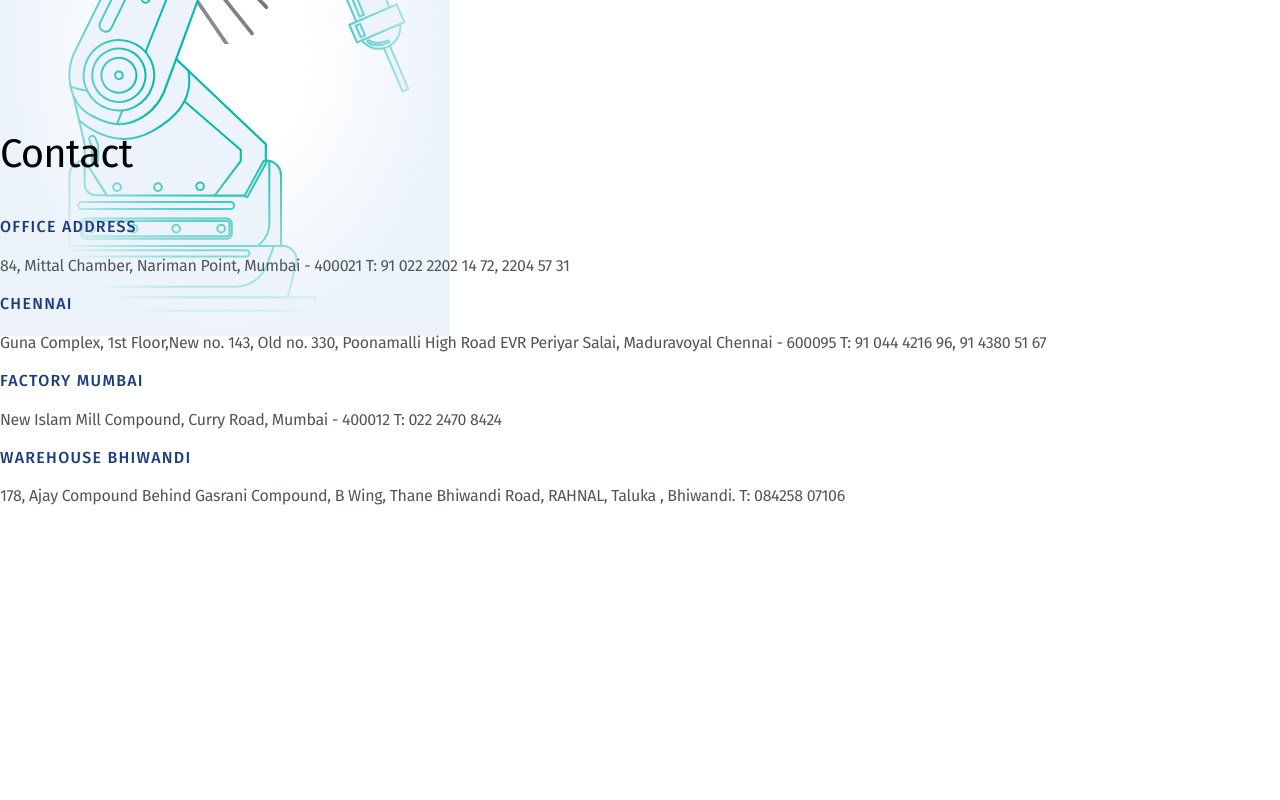
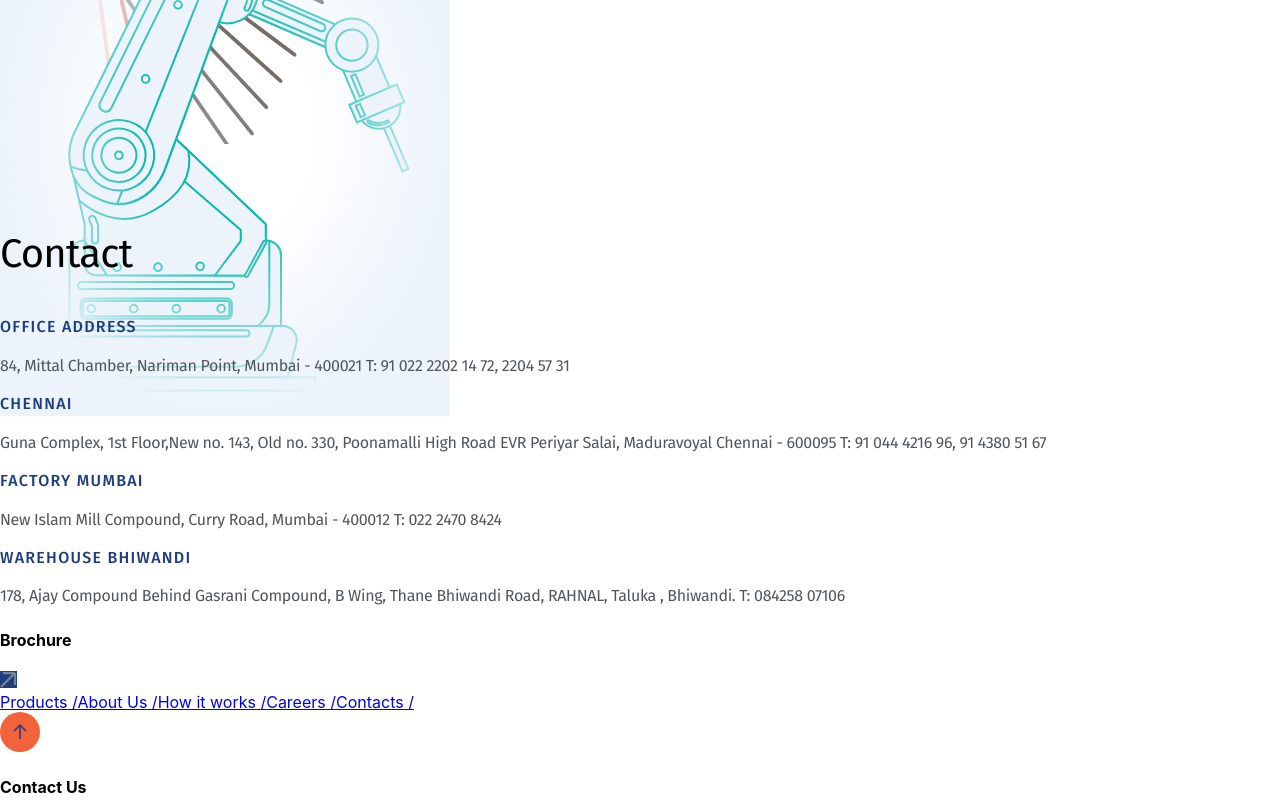
Before and after one commit to Aditya0510/MetaWeb, a React (Create React App) app: page / in a window 1280 px wide. Shown: the part 4000-4800 px from the top of the page. Built offline with nearby package versions, Linux system fonts and the light colour scheme.

Commit message:
merge with firebase

```diff
--- a/package.json
+++ b/package.json
@@ -1,5 +1,5 @@
 {
-  "name": "ek-sath",
+  "name": "metal-powder",
   "version": "0.1.0",
   "private": true,
   "dependencies": {
--- a/src/pages/Home/Component/BannerComponents.js/Banner4.js
+++ b/src/pages/Home/Component/BannerComponents.js/Banner4.js
@@ -44,24 +44,24 @@ const Banner4 = ({ index = 4, total = 5 }) => {
             </div>
 
             {/* column 2  */}
-            <div className="col-span-6  md:col-span-3 lg:col-span-4 flex flex-col justify-center xl:ml-[80px] mt-[60px] md:mt[0px]">
+            <div className="col-span-6  md:col-span-3 lg:col-span-4 flex flex-col justify-center xl:ml-[80px] mt-[60px] md:mt-[0px]">
               <img
                 src={brand1}
                 alt="product"
                 className="w-[190px] h-[68px] object-contain"
               />
-              <h2 className="Banner-title mt-[24px]">{title}</h2>
+              <h2 className="Banner-title mt-[12px] 2xl:mt-[24px]">{title}</h2>
 
               {/* description      */}
-              <p className="Banner-subtitle mt-[24px]">{subtitle}</p>
+              <p className="Banner-subtitle mt-[12px] 2xl:mt-[24px]">{subtitle}</p>
 
-              <p className="Banner-subtitle2 my-[24px]">{subtitle2}</p>
+              <p className="Banner-subtitle2 mt-[12px] 2xl:mt-[24px]">{subtitle2}</p>
 
-              <div className="grid 4xl:grid-cols-4 xl:grid-cols-3 grid-cols-2 my-[24px] ">
+              <div className="grid 4xl:grid-cols-4 xl:grid-cols-3 grid-cols-2 mt-[12px] 2xl:mt-[24px] ">
                 {expertise.map(({ title, image }, i) => (
                   <span
                     key={i}
-                    className="flex flex-col justify-center items-center mb-[35px]"
+                    className="flex flex-col justify-center items-center mb-[12px] 3xl:mb-[35px]"
                   >
                     <img src={image} alt="Jeep" className="w-[40px] h-[40px]" />
                     <span className="expertiseSectorTitle text-center">
--- a/src/pages/Home/Component/ContactSection.js
+++ b/src/pages/Home/Component/ContactSection.js
@@ -1,4 +1,5 @@
 import React from "react"
+import Footer from "../../../components/Footer"
 const contactData = [
   {
     title: "OFFICE ADDRESS",
@@ -22,8 +23,8 @@ const contactData = [
 ]
 const ContactSection = () => {
   return (
-    <div className="containerHeight">
-    <div className="p-[32px] containerHeight">
+    <div className="containerHeight ">
+    <div className="p-[32px]">
       <h2 className="contactTitle">Contact</h2>
       <div className="grid grid-cols-1 xl:grid-cols-4 md:grid-cols-2 gap-x-4 ">
         {contactData?.map(({ title, description }, i) => (
@@ -34,6 +35,7 @@ const ContactSection = () => {
         ))}
       </div>
     </div>
+    <Footer />
     </div>
   )
 }
--- a/src/pages/Home/Home.css
+++ b/src/pages/Home/Home.css
@@ -23,7 +23,7 @@ font-weight: 400;
 line-height: 150%;
 letter-spacing: -0.44px;
 
-@media screen and (max-width: 1280px) {
+@media screen and (max-width: 1440px) {
   font-size: 16px;
 
 }
@@ -37,7 +37,7 @@ letter-spacing: -0.44px;
   line-height: 150%; /* 48px */
   font-variant: all-small-caps;
   letter-spacing: 9.6px;
-  @media screen and (max-width: 1280px) {
+  @media screen and (max-width: 1440px) {
     font-size: 20px;
 
   }
@@ -114,7 +114,7 @@ letter-spacing: -0.28px;
   margin-top: 100px;
   @media screen and (min-width: 1280px) {
     margin-top: 80px;
-    height: calc(100vh - 100px);
+    height: calc(100vh - 80px);
 
   }
 }
```
Also changed, not shown: database.rules.json (added, +7 -0 lines), firebase.json (added), 2 other files (tests, documents, lock files or other folders).
